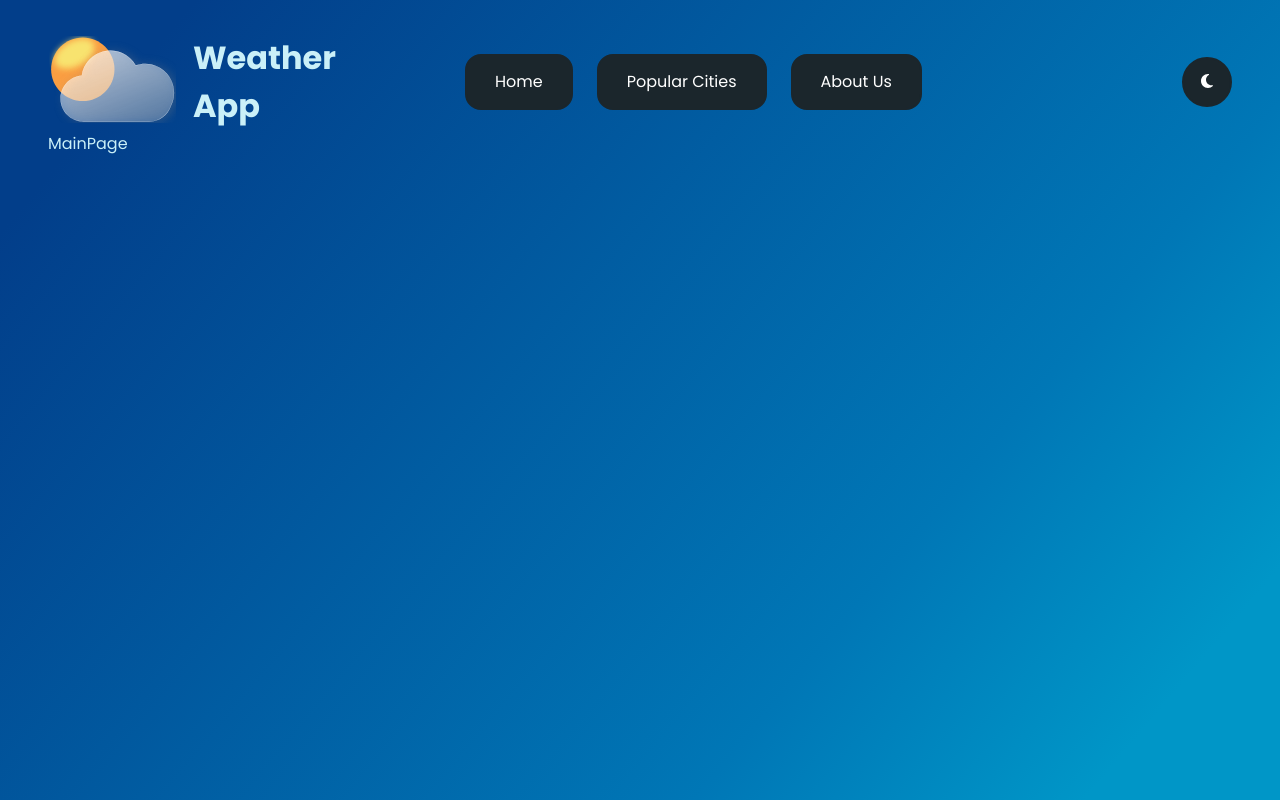
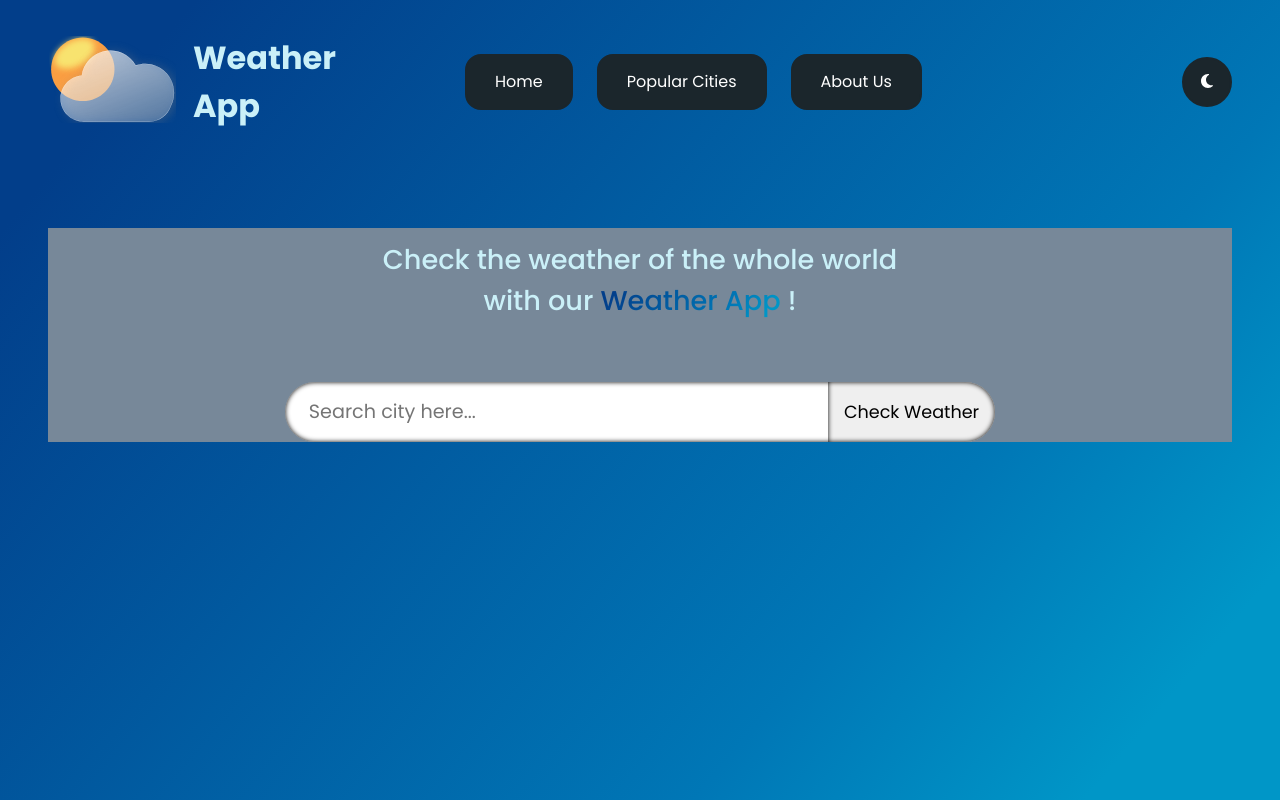
Before and after one commit to Mr-TwisT/weather-app, a React (Create React App) app: page / in a window 1280 px wide. Built offline with nearby package versions, Linux system fonts and the light colour scheme.

Commit message:
create form with text input

```diff
--- /dev/null
+++ b/src/components/InputField.jsx
@@ -0,0 +1,18 @@
+import '../styles/InputField.css';
+
+const InputField = ({ city, change, submit }) => (
+  <form className="form" onSubmit={submit}>
+    <input
+      type="text"
+      value={city}
+      onChange={change}
+      placeholder="Search city here..."
+      className="form__input"
+    />
+    <button className="form__button" type="submit">
+      Check Weather
+    </button>
+  </form>
+);
+
+export default InputField;
--- a/src/pages/MainPage.jsx
+++ b/src/pages/MainPage.jsx
@@ -1,7 +1,36 @@
-import React from 'react';
+import { useState } from 'react';
+import InputField from '../components/InputField';
+
+import '../styles/MainPage.css';
 
 const MainPage = () => {
-  return <div>MainPage</div>;
+  const [city, setCity] = useState('');
+  const [data, setData] = useState({});
+
+  const handleChangeInputText = (e) => setCity(e.target.value);
+
+  const handleSubmitForm = (e) => {
+    e.preventDefault();
+  };
+
+  return (
+    <div className="mainPage">
+      <h3 className="mainPage__welcomeText">
+        Check the weather of the whole world
+        <br />
+        with our <span className="gradient-color">Weather App</span> !
+      </h3>
+      <main className="mainPage__form">
+        <InputField
+          city={city}
+          change={handleChangeInputText}
+          submit={handleSubmitForm}
+        />
+
+        <div className="mainPage__cards"></div>
+      </main>
+    </div>
+  );
 };
 
 export default MainPage;
--- a/src/styles/App.css
+++ b/src/styles/App.css
@@ -13,3 +13,15 @@
   );
   padding: 2rem 3rem;
 }
+
+.gradient-color {
+  background: linear-gradient(
+    310deg,
+    rgba(0, 150, 199, 1) 10%,
+    rgba(0, 119, 182, 1) 30%,
+    rgba(2, 62, 138, 1) 90%
+  );
+  background-clip: text;
+  -webkit-background-clip: text;
+  -webkit-text-fill-color: transparent;
+}
--- /dev/null
+++ b/src/styles/InputField.css
@@ -0,0 +1,39 @@
+.form {
+  position: relative;
+  display: flex;
+  width: 60%;
+  align-items: center;
+}
+
+.form__input {
+  width: 100%;
+  padding: 16px 24px;
+  font-size: 1.2rem;
+  border: none;
+  border-radius: 50px;
+  outline: none;
+  box-shadow: inset 0 0 5px #000;
+}
+
+.form__button {
+  position: absolute;
+  right: 0;
+  height: 100%;
+  padding: 0 16px;
+  border: none;
+  border-radius: 0 50px 50px 0;
+  /* border-left: 2px solid #000; */
+  box-shadow: inset 0 0 5px #000;
+  font-size: 1.1rem;
+  transition: all 0.2s;
+}
+
+.form__button:hover {
+  cursor: pointer;
+  background-color: #00b4d8;
+}
+
+.form__button:active {
+  transform: scale(0.8);
+  box-shadow: 0 0 5px #000;
+}
--- /dev/null
+++ b/src/styles/MainPage.css
@@ -0,0 +1,20 @@
+.mainPage {
+  width: 100%;
+  margin-top: 6rem;
+  background-color: lightslategray;
+}
+
+.mainPage__welcomeText {
+  text-align: center;
+  font-size: 1.7rem;
+  font-weight: 500;
+  padding: 12px 0;
+}
+
+.mainPage__form {
+  display: flex;
+  flex-direction: row;
+  align-items: center;
+  justify-content: center;
+  margin-top: 3rem;
+}
--- a/src/styles/Navbar.css
+++ b/src/styles/Navbar.css
@@ -14,6 +14,10 @@
   display: flex;
   flex-direction: row;
   gap: 6px;
+}
+
+.logo:hover {
+  cursor: pointer;
 }
 
 .logoIcon {
```
